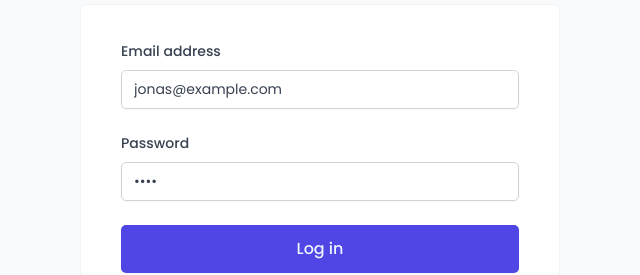
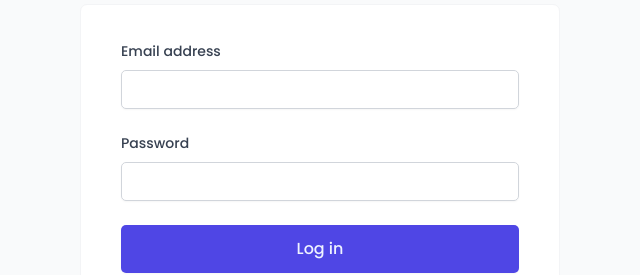
Before and after one commit to dosmiko7/WildHotel, a React (Vite) app: page /login in a window 1280 px wide. Shown: the part 355-630 px from the top of the page, without its empty margins (320-960 px from the left). Built offline with nearby package versions, Linux system fonts and the light colour scheme; a web font is replaced by a local one.

Commit message:
feat: changed favicon and default values for login

```diff
--- a/index.html
+++ b/index.html
@@ -4,8 +4,8 @@
 		<meta charset="UTF-8" />
 		<link
 			rel="icon"
-			type="image/svg+xml"
-			href="/vite.svg"
+			type="image/png"
+			href="/favicon.ico"
 		/>
 		<meta
 			name="viewport"
--- a/src/features/authentication/LoginForm.jsx
+++ b/src/features/authentication/LoginForm.jsx
@@ -9,8 +9,8 @@ import SpinnerMini from "../../ui/SpinnerMini";
 import { useLogin } from "./useLogin";
 
 const LoginForm = () => {
-	const [email, setEmail] = useState("jonas@example.com");
-	const [password, setPassword] = useState("test");
+	const [email, setEmail] = useState("");
+	const [password, setPassword] = useState("");
 	const { login, isLoading } = useLogin();
 
 	const handleSubmit = (e) => {
```
Also changed, not shown: 2 other files (tests, documents, lock files or other folders).
